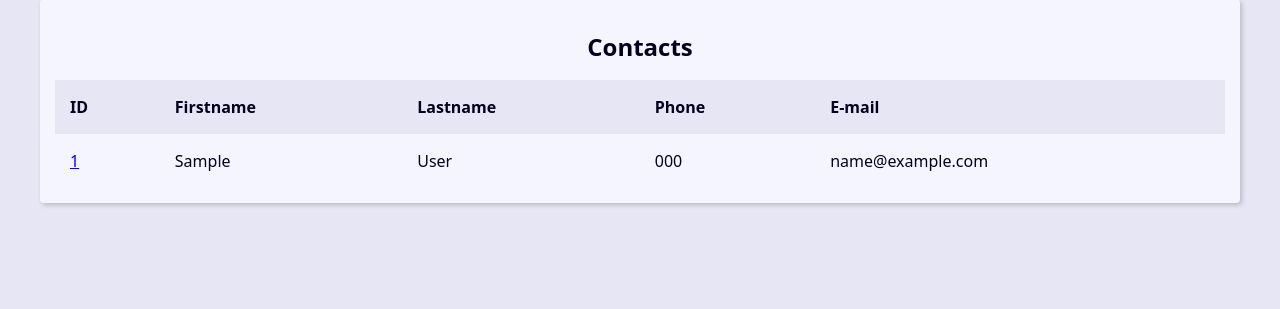
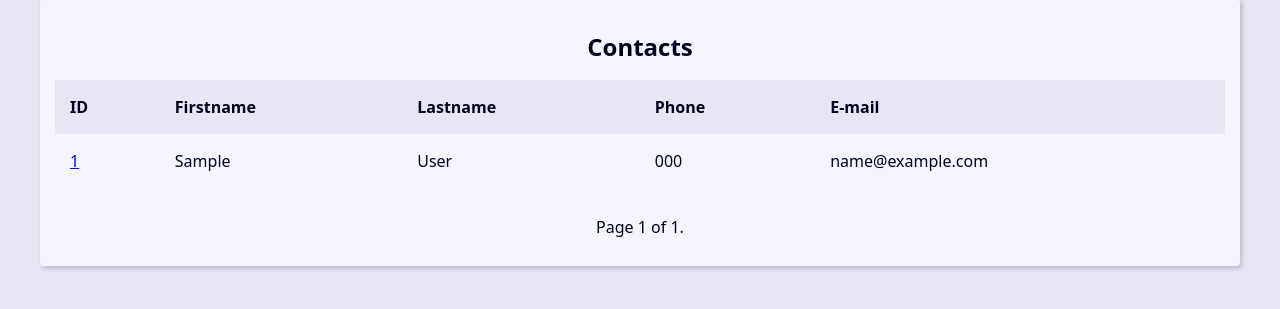
Before and after one commit to kemuelkesley/agenda-django, a Django app: page / in a window 1280 px wide. Shown: the part 270-579 px from the top of the page. Run offline with Django 4.2, Linux system fonts and the light colour scheme; tables that the repository leaves empty hold one stand-in row (values such as "Sample post").

Commit message:
criado paginator para organizar melhor as paginas da tabela.

```diff
--- a/base_templates/global/base.html
+++ b/base_templates/global/base.html
@@ -11,7 +11,10 @@
         {% block content %}
 
         {% endblock content %}
+
+        {% include "global/partials/_paginator.html" %}
     </main>
+
 
 </body>
 </html>
--- a/base_templates/global/partials/_header.html
+++ b/base_templates/global/partials/_header.html
@@ -21,8 +21,8 @@
     </nav>
 
     <div class="search">
-        <form action="" method="get">
-            <input type="text" class="search-input" placeholder="Search" id="search" name="q">
+        <form action="{% url 'contact:search' %}" method="GET">
+            <input type="search" class="search-input" placeholder="Search" id="search" name="q" value="{{ search_value }}">
         </form>
     </div>
 </header>
--- /dev/null
+++ b/base_templates/global/partials/_paginator.html
@@ -0,0 +1,19 @@
+{% if page_obj %}
+    <div class="pagination">
+        <span class="step-links">
+            {% if page_obj.has_previous %}
+                <a href="?page=1&q={{ request.GET.q.strip }}">&laquo; first</a>
+                <a href="?page={{ page_obj.previous_page_number }}&q={{ request.GET.q.strip }}">previous</a>
+            {% endif %}
+
+            <span class="current">
+                Page {{ page_obj.number }} of {{ page_obj.paginator.num_pages }}.
+            </span>
+
+            {% if page_obj.has_next %}
+                <a href="?page{{ page_obj.next_page_number }}&q={{ request.GET.q.strip }}">next</a>
+                <a href="?page={{ page_obj.paginator.num_pages }}&q={{ request.GET.q.strip }}">last &raquo;</a>
+            {% endif %}
+        </span>
+    </div>
+{% endif %}
--- a/contact/templates/contact/index.html
+++ b/contact/templates/contact/index.html
@@ -1,7 +1,7 @@
 {% extends 'global/base.html' %}
 
 {% block content %}
-
+    {% if page_obj %}
         <div class="responsive-table">
             <table class="contacts-table">
                 <caption class="table-caption">
@@ -18,7 +18,7 @@
                     </tr>
                 </thead>
                 <tbody>
-                {% for contact in contacts %}
+                    {% for contact in page_obj %}
                         <tr class="table-row">
                             <td class="table-cel">
                                 <a href="{% url 'contact:contact' contact.id %}">
@@ -42,5 +42,13 @@
                 </tbody>
             </table>
         </div>
+    {% else %}
+        <div class="single-contact">
+            <h1 class="single-contact-name">
+                Nenhum contato encontrado
+            </h1>
+        </div>
+    {% endif %}
+
 
 {% endblock content %}
--- a/contact/views/contact_views.py
+++ b/contact/views/contact_views.py
@@ -1,7 +1,9 @@
 from django.http import Http404
+from django.db.models import Q
+from django.shortcuts import render, get_object_or_404, redirect
+from contact.models import Contact
 
-from django.shortcuts import render, get_object_or_404
-from contact.models import Contact
+from django.core.paginator import Paginator
 
 
 
@@ -11,10 +13,18 @@ def index(request):
         .filter(show=True)\
         .order_by('-id')
 
-    print(contacts.query)
+
+    paginator = Paginator(contacts, 10)
+    page_number = request.GET.get('page')
+    page_obj = paginator.get_page(page_number)
+
+
+    #Ler uma consulta do banco de dados
+    #print(contacts.query)
 
     context = {
-        'contacts': contacts,
+        'page_obj': page_obj,
+        'site_title' : 'Contacts - ',
     }
 
     return render(request, 'contact/index.html', context)
@@ -42,20 +52,36 @@ def contact(request, contact_id):
 
 
 
-def search(request, contact_id):
-    single_contact = get_object_or_404(Contact, pk=contact_id, show=True)
+def search(request):
+
+   search_value = request.GET.get('q', '').strip()
 
 
-    if single_contact is None:
-        raise Http404('Contact not found')
+   if search_value == '':
+       return redirect('contact:index')
 
-    context = {
-        'contact': single_contact,
-    }
+   contacts = Contact.objects\
+        .filter(show=True)\
+        .filter(
+            Q(first_name__icontains=search_value) |
+            Q(last_name__icontains=search_value) |
+            Q(phone__icontains=search_value) |
+            Q(email__icontains=search_value)
+        )\
+        .order_by('-id')#[10:20]
 
 
-    return render(
-        request,
-        'contact/contact.html',
-        context
-    )
+   paginator = Paginator(contacts, 10)
+   page_number = request.GET.get('page')
+   page_obj = paginator.get_page(page_number)
+
+   #print(contacts.query)
+   context = {
+       'page_obj': page_obj,
+       'site_title' : 'Search - ',
+
+       #Para mostrar o valor pesquisado no campo de busca
+       'search_value': search_value,
+   }
+
+   return render(request, 'contact/index.html', context)
```
Lines whose indentation alone changed are shown as unchanged.
